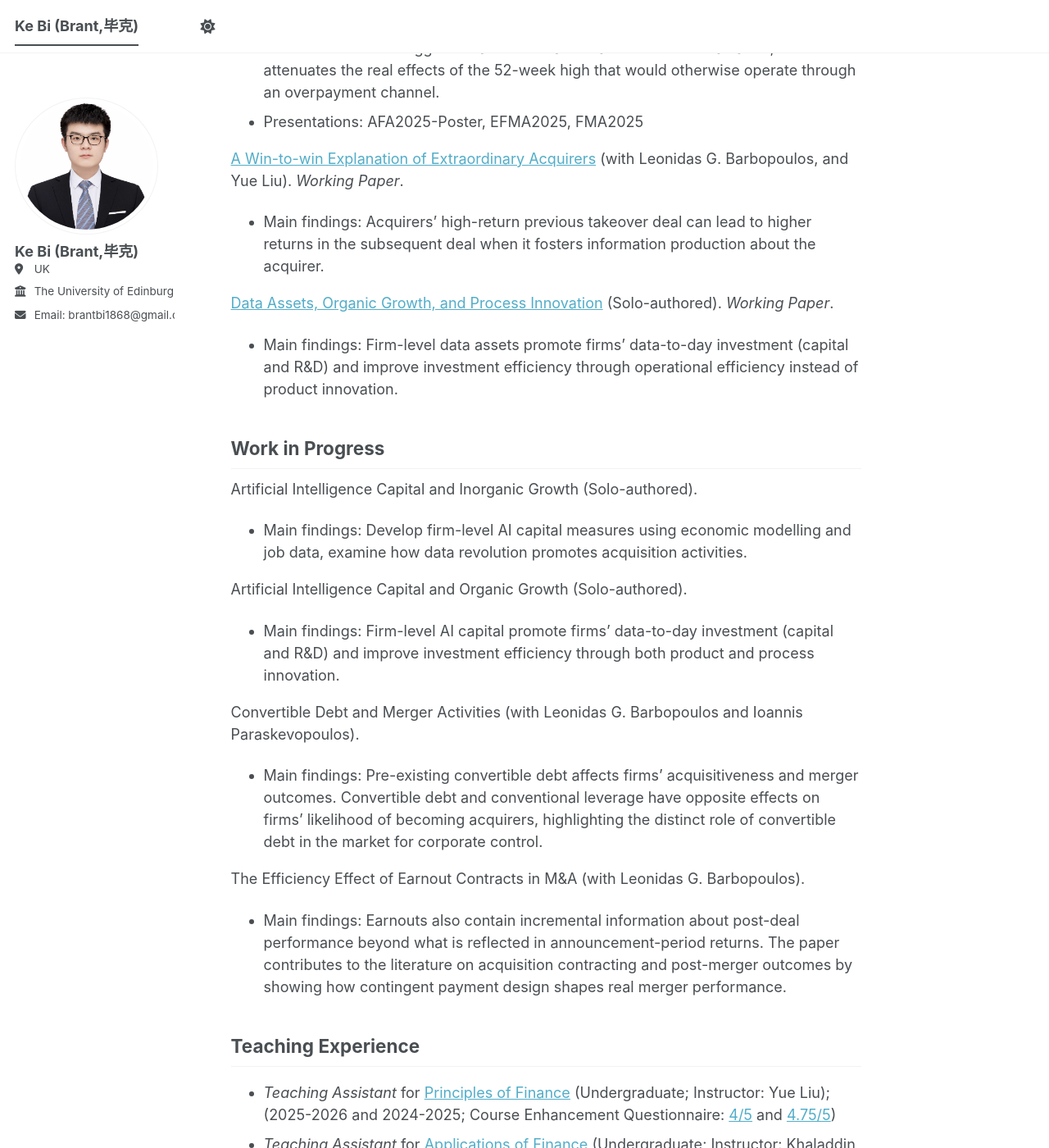
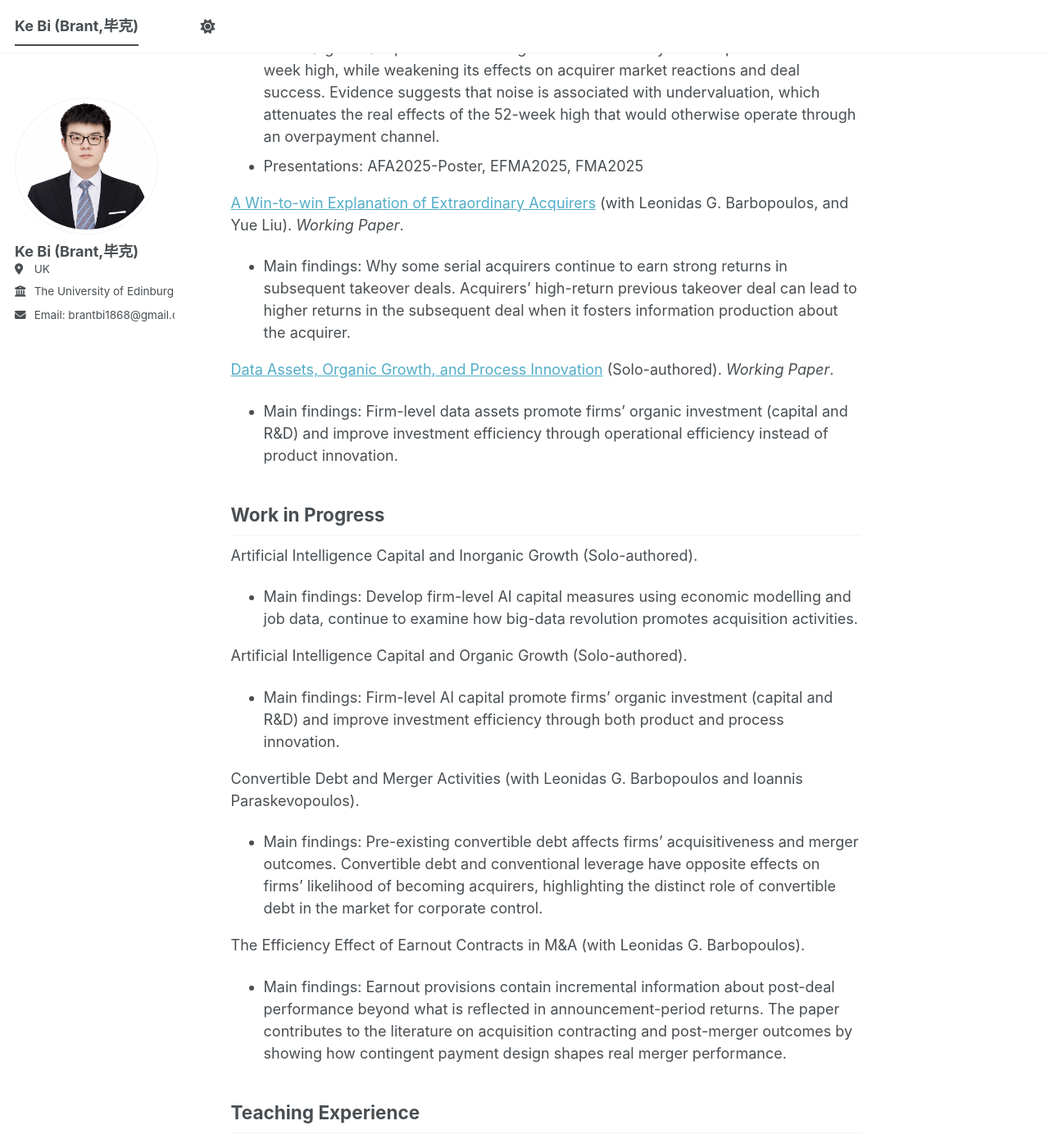
Before and after one commit to brant1868/brant1868.github.io, a Jekyll site: the page built from _pages/about.md, in a window 1280 px wide and 1400 px high, scrolled down 1164 px. Shown: the whole window at 82% size. Built offline with Jekyll 4.4.1, drawn with Linux system fonts in a browser that asks for light colours; a script bundle is joined from its source files by our own code; library files that are not in the unit come from our copies; some of the changed text lies outside the part shown.

Commit message:
Update about.md

```diff
--- a/_pages/about.md
+++ b/_pages/about.md
@@ -40,25 +40,25 @@
 - Presentations: AFA2025-Poster, EFMA2025, FMA2025
 
 [A Win-to-win Explanation of Extraordinary Acquirers](https://drive.google.com/file/d/1zAFkscCTH0avC7iFt44_ZkrethvgdwDa/view?usp=sharing){:target="_blank" } (with Leonidas G. Barbopoulos, and Yue Liu). _Working Paper_.
-- Main findings: Acquirers’ high-return previous takeover deal can lead to higher returns in the subsequent deal when it fosters information production about the acquirer.
+- Main findings: Why some serial acquirers continue to earn strong returns in subsequent takeover deals. Acquirers’ high-return previous takeover deal can lead to higher returns in the subsequent deal when it fosters information production about the acquirer.
 
 [Data Assets, Organic Growth, and Process Innovation](https://drive.google.com/file/d/1M3oKFxyER4gjZ8XPjFuT-uX8Pza1Q8wN/view?usp=sharing){:target="_blank" } (Solo-authored). _Working Paper_.
-- Main findings: Firm-level data assets promote firms' data-to-day investment (capital and R&D) and improve investment efficiency through operational efficiency instead of product innovation.
+- Main findings: Firm-level data assets promote firms' organic investment (capital and R&D) and improve investment efficiency through operational efficiency instead of product innovation.
 
 
 Work in Progress
 ------
 Artificial Intelligence Capital and Inorganic Growth (Solo-authored).
-- Main findings: Develop firm-level AI capital measures using economic modelling and job data, examine how data revolution promotes acquisition activities.
+- Main findings: Develop firm-level AI capital measures using economic modelling and job data, continue to examine how big-data revolution promotes acquisition activities.
 
 Artificial Intelligence Capital and Organic Growth (Solo-authored).
-- Main findings: Firm-level AI capital promote firms' data-to-day investment (capital and R&D) and improve investment efficiency through both product and process innovation.
+- Main findings: Firm-level AI capital promote firms' organic investment (capital and R&D) and improve investment efficiency through both product and process innovation.
 
 Convertible Debt and Merger Activities (with Leonidas G. Barbopoulos and Ioannis Paraskevopoulos).
 - Main findings: Pre-existing convertible debt affects firms’ acquisitiveness and merger outcomes. Convertible debt and conventional leverage have opposite effects on firms’ likelihood of becoming acquirers, highlighting the distinct role of convertible debt in the market for corporate control.
 
 The Efficiency Effect of Earnout Contracts in M&A (with Leonidas G. Barbopoulos).
-- Main findings: Earnouts also contain incremental information about post-deal performance beyond what is reflected in announcement-period returns. The paper contributes to the literature on acquisition contracting and post-merger outcomes by showing how contingent payment design shapes real merger performance.
+- Main findings: Earnout provisions contain incremental information about post-deal performance beyond what is reflected in announcement-period returns. The paper contributes to the literature on acquisition contracting and post-merger outcomes by showing how contingent payment design shapes real merger performance.
 
 
 Teaching Experience
```
Also changed, not shown: other parts of _pages/about.md (+1 -1 lines).
